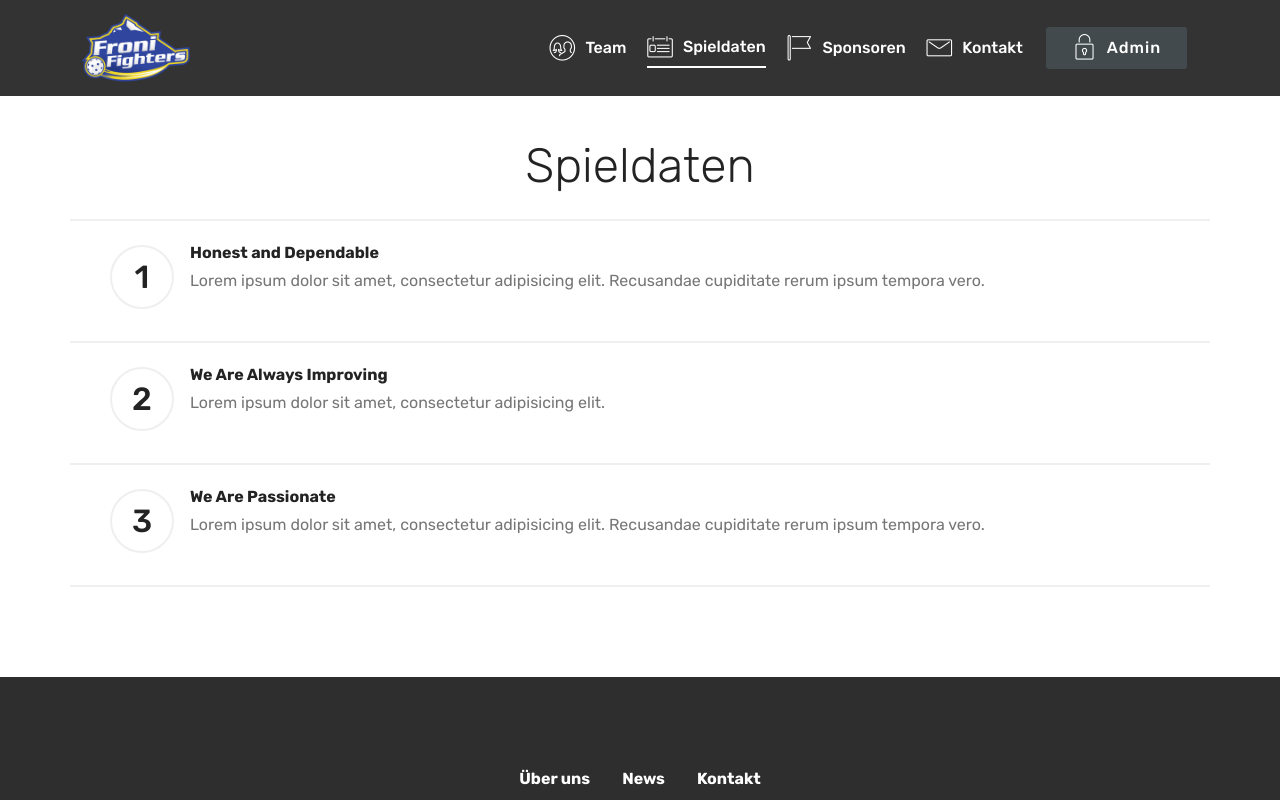
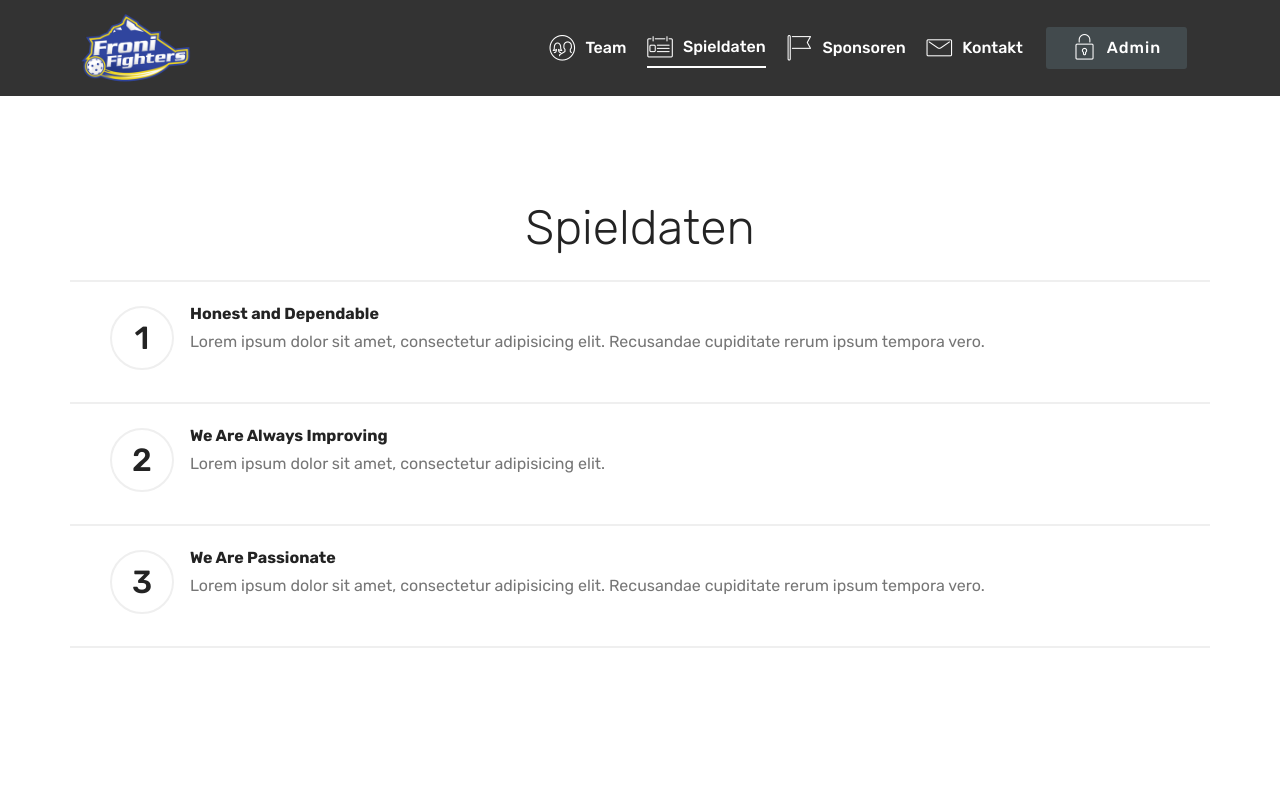
Before and after one commit to kistlers/ffm-frontend, an Angular app in the folder fronis-frontend/: page /spieldaten in a window 1280 px wide. Shown: the top 800 px of the page. Built offline with nearby package versions, Linux system fonts and the light colour scheme.

Commit message:
mbr-fullscreen

```diff
--- a/fronis-frontend/src/app/pages/kontakt/kontakt.component.html
+++ b/fronis-frontend/src/app/pages/kontakt/kontakt.component.html
@@ -1,5 +1,5 @@
 <section class="engine"><a href="https://mobirise.info/h">how to create your own web page for free</a></section>
-<section class="mbr-section form1 cid-s5JIDLyMU2" id="form1-m">
+<section class="mbr-section form1 cid-s5JIDLyMU2 mbr-fullscreen" id="form1-m">
 
 
   <div class="container">
--- a/fronis-frontend/src/app/pages/news/news.component.html
+++ b/fronis-frontend/src/app/pages/news/news.component.html
@@ -1,5 +1,5 @@
 <section class="engine"><a href="https://mobirise.info/f">easy site creator</a></section>
-<section class="counters5 counters cid-s5VnvLnsem" id="counters5-z">
+<section class="counters5 counters cid-s5VnvLnsem mbr-fullscreen" id="counters5-z">
 
 
   <div class="container pt-4 mt-2">
--- a/fronis-frontend/src/app/pages/spieldaten/spieldaten.component.html
+++ b/fronis-frontend/src/app/pages/spieldaten/spieldaten.component.html
@@ -1,5 +1,5 @@
 <section class="engine"><a href="https://mobirise.info/x">css templates</a></section>
-<section class="counters5 counters cid-s5JHlKQuXY" id="counters5-j">
+<section class="counters5 counters cid-s5JHlKQuXY mbr-fullscreen" id="counters5-j">
 
 
   <div class="container pt-4 mt-2">
@@ -59,5 +59,3 @@
     </div>
   </div>
 </section>
-
-<section class="cid-s5JQoF2vcv" id="footer7-s" once="footers">
--- a/fronis-frontend/src/app/pages/sponsoren/sponsoren.component.html
+++ b/fronis-frontend/src/app/pages/sponsoren/sponsoren.component.html
@@ -1,5 +1,5 @@
 <section class="engine"><a href="https://mobirise.info/b">how to create a site</a></section>
-<section class="counters6 counters cid-s5JHB5gXWl" id="counters6-l">
+<section class="counters6 counters cid-s5JHB5gXWl mbr-fullscreen" id="counters6-l">
 
 
   <div class="container pt-4 mt-2">
--- a/fronis-frontend/src/app/pages/team/team.component.html
+++ b/fronis-frontend/src/app/pages/team/team.component.html
@@ -1,5 +1,5 @@
 <section class="engine"><a href="https://mobirise.info/e">make your own site</a></section>
-<section class="section-table cid-s5JF6ioO7g" id="table1-e">
+<section class="section-table cid-s5JF6ioO7g mbr-fullscreen" id="table1-e">
 
 
   <div class="container container-table">
```
